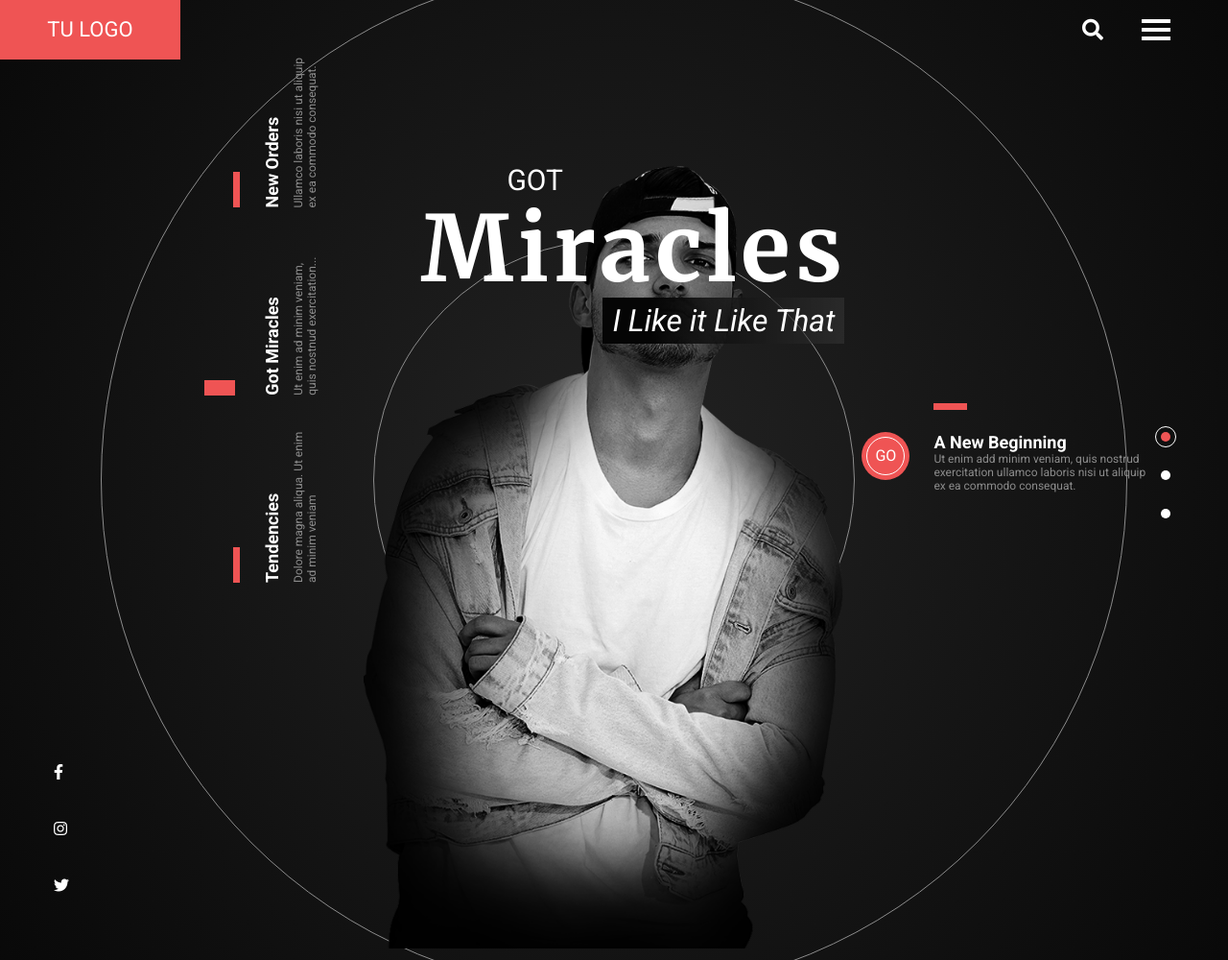
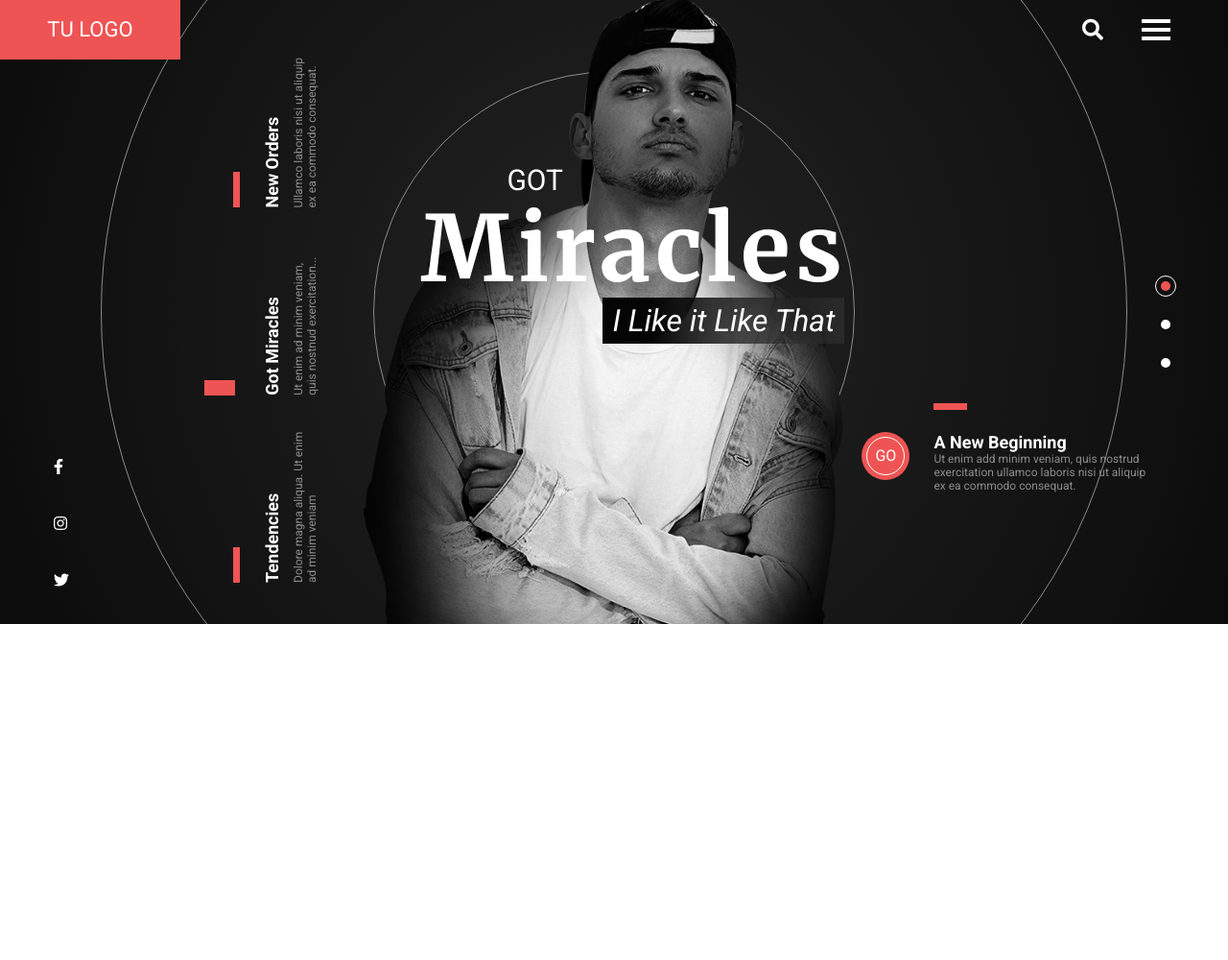
Before and after one commit to emmywebgi/Website-Design-Personal-Profile-3, a plain HTML site: page index.html in a window 1280 px wide. Shown: the whole page at 96% size. After the commit the page ends 800 px from the top, so only its background shows below. Drawn offline with nearby package versions, Linux system fonts and the light colour scheme.

Commit message:
Website Design Personal Profile 3

```diff
--- a/css/styles.css
+++ b/css/styles.css
@@ -10,7 +10,7 @@ body{
 }
 .container-banner{
     width: 100%;
-    height: 1000px;
+    height: 650px;
     position: relative;
     overflow: hidden;
 }
```
